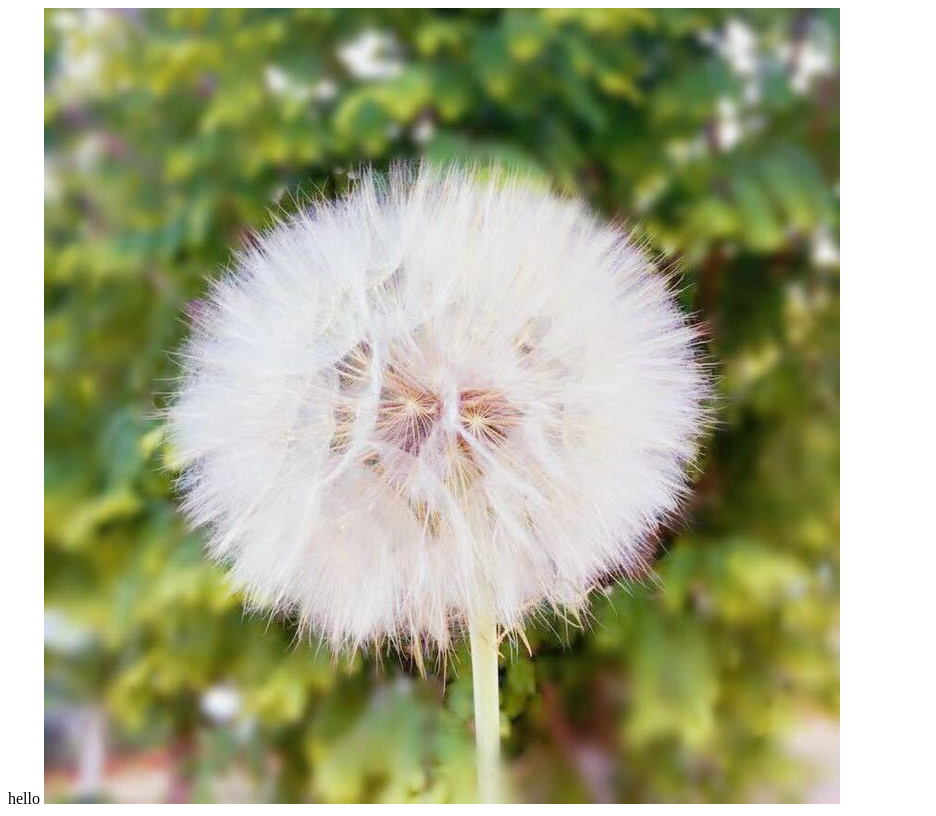
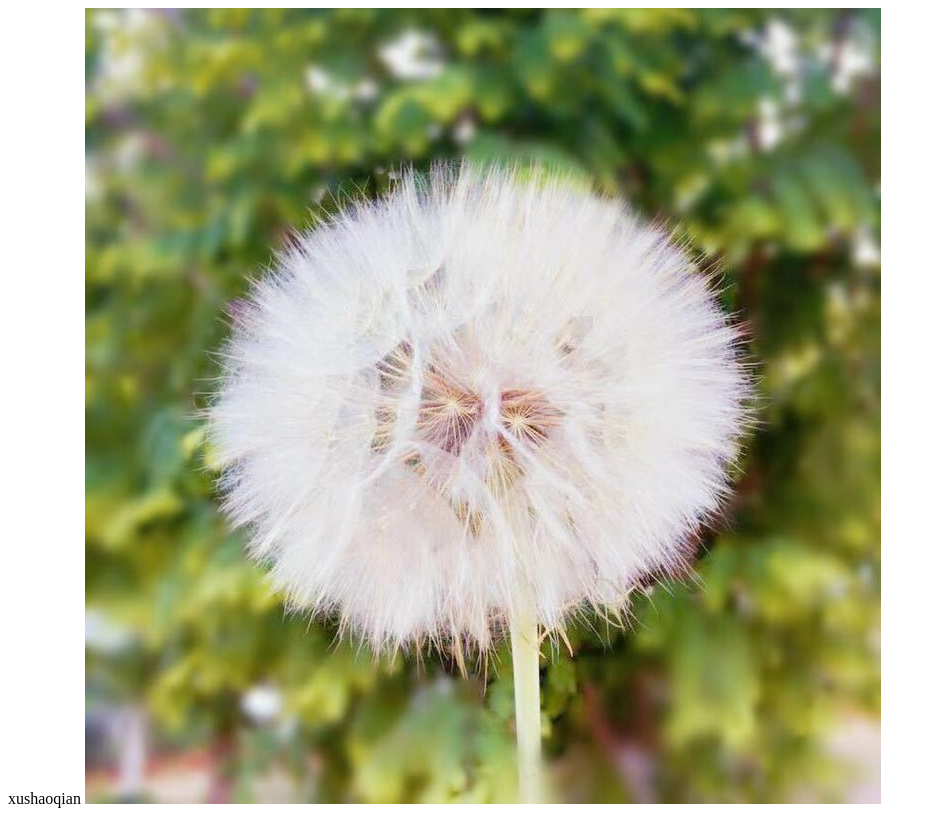
Before and after one commit to Jyosyoukan/jyosyoukan.github.io, a plain HTML site: page test.html in a window 1280 px wide. Shown: the whole page, without its empty margins (0-936 px from the left). Drawn offline with Linux system fonts and the light colour scheme.

Commit message:
Update test.html

```diff
--- a/test.html
+++ b/test.html
@@ -1,6 +1,6 @@
 <html>
   <body>
-    hello
+  xushaoqian
     <img src='https://jyosyoukan.github.io/mmexport1693188304481.png'>
 
   </body>
```
